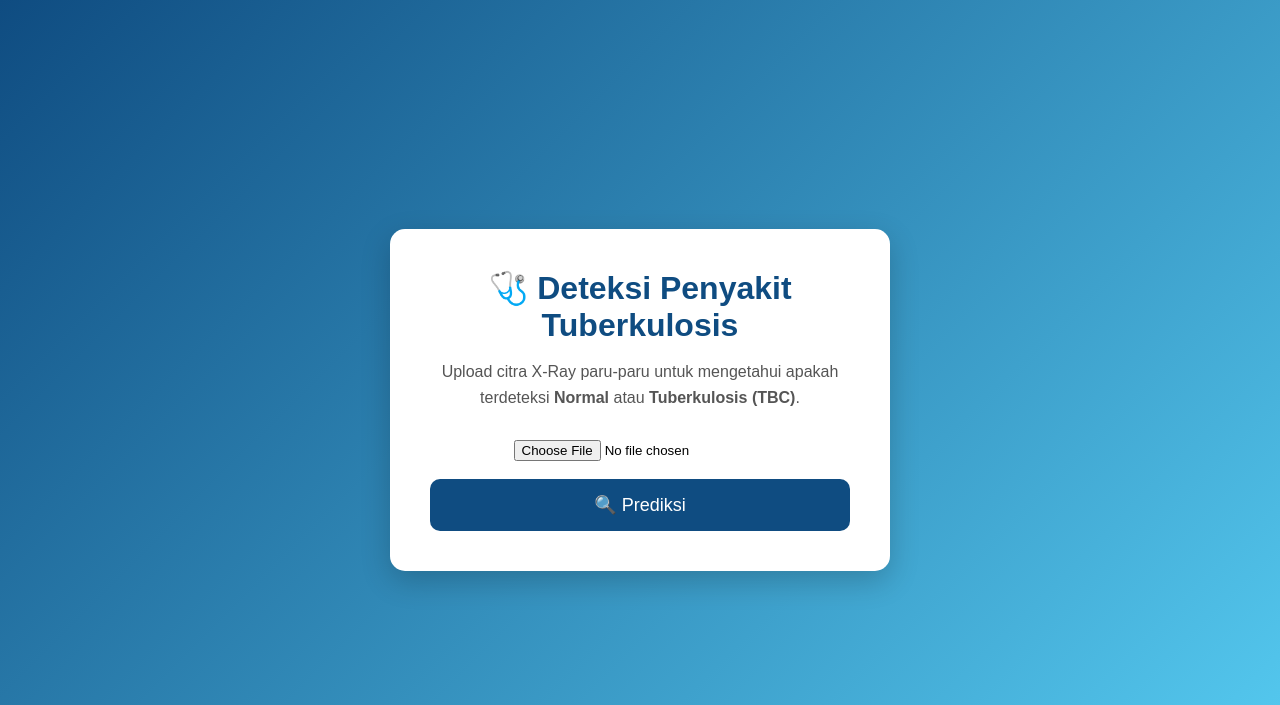
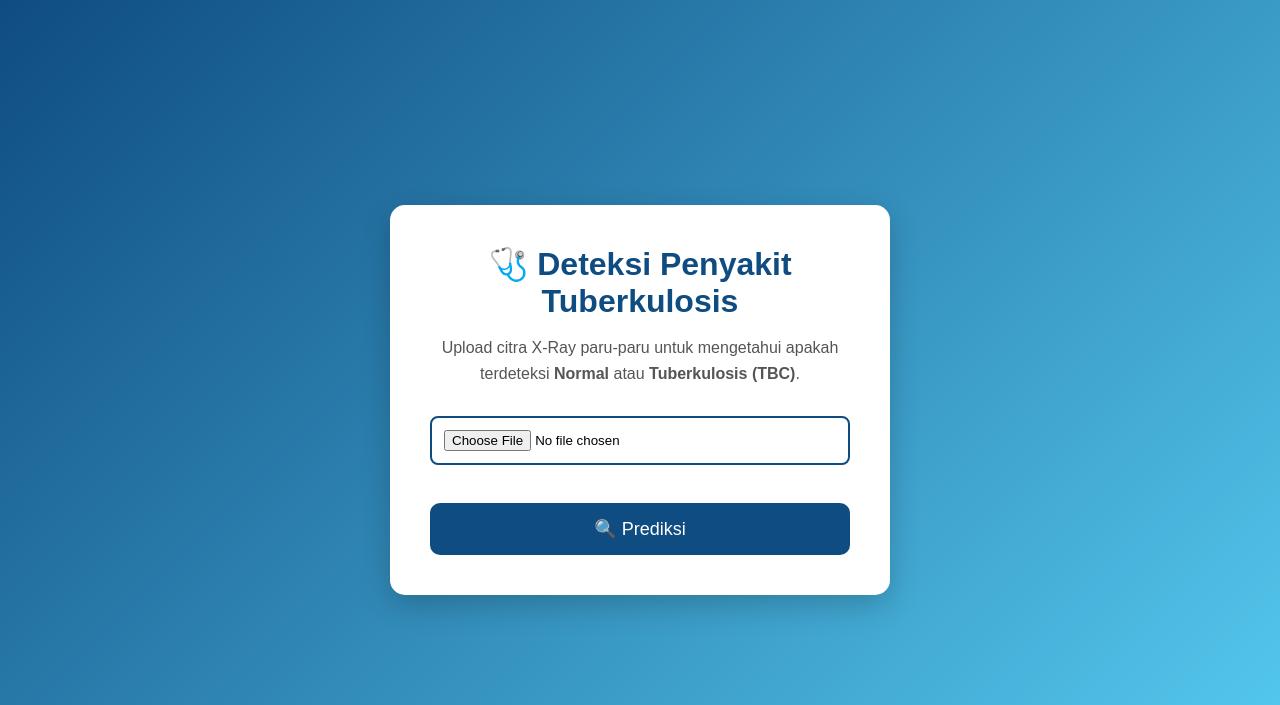
Before and after one commit to SyahputraMunthe/projek_vision, a Flask app: page / in a window 1280 px wide. Shown: the top 705 px of the page. Run offline with Flask 3, Linux system fonts and the light colour scheme; parts of the project's set-up code (start-up, migrations or seed data) failed here and were passed over.

Commit message:
Update style.css

```diff
--- a/static/style.css
+++ b/static/style.css
@@ -110,3 +110,11 @@ button:hover{
 
     background:#0b3d68;
 }
+input[type=file]{
+    width:100%;
+    padding:12px;
+    border:2px solid #0f4c81;
+    border-radius:8px;
+    background:#fff;
+    margin-bottom:20px;
+}
```
